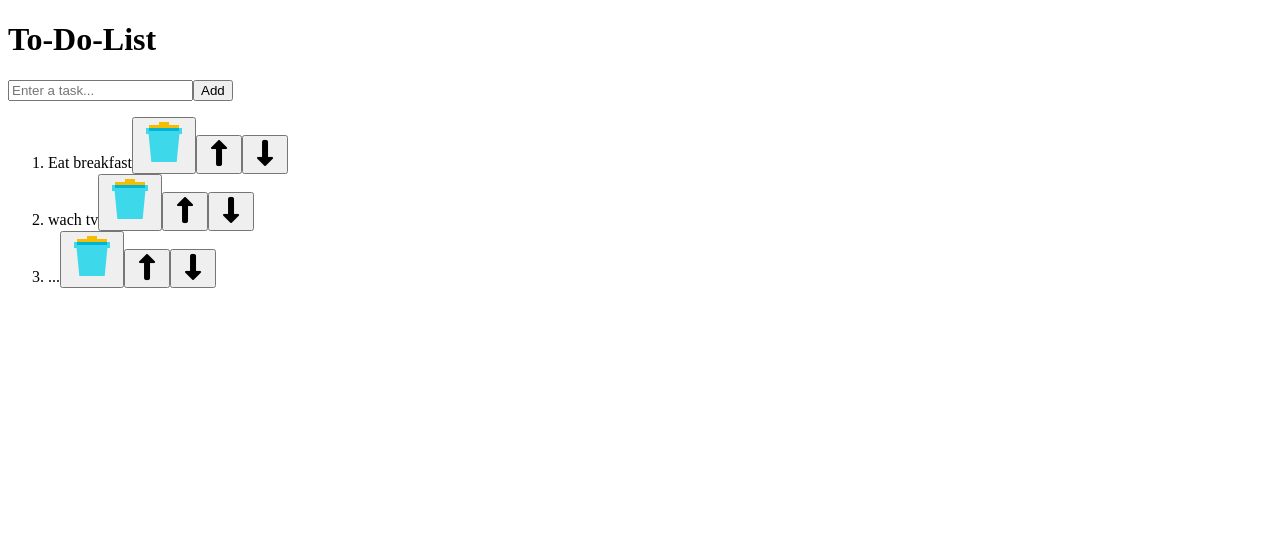
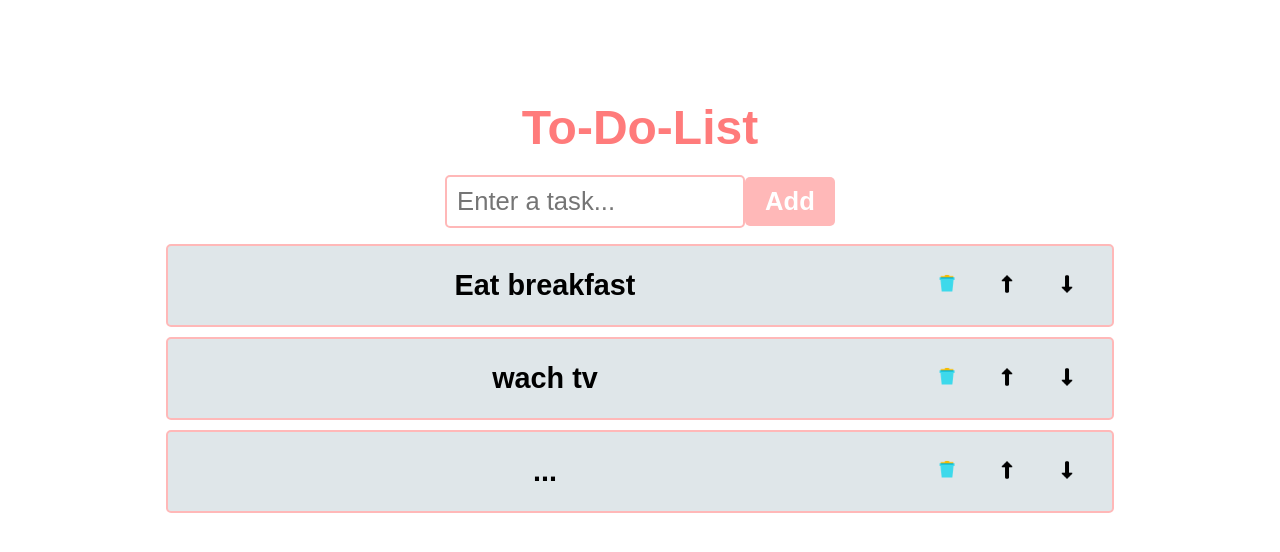
Before and after one commit to iremwacar/React-TodoList, a React (Vite) app: page / in a window 1280 px wide. Shown: the top 552 px of the page. Built offline with nearby package versions, Linux system fonts and the light colour scheme.

Commit message:
frontend commit

```diff
--- a/src/ToDoList.jsx
+++ b/src/ToDoList.jsx
@@ -27,15 +27,18 @@ function ToDoList() {
     if(index>0){
       const updateTasks = [...tasks];
       [updateTasks[index],updateTasks[index-1]] = [updateTasks[index -1],updateTasks[index]];
-      setTasks();
+      setTasks(updateTasks);
     }
   }
 
   function moveTaskDown(index) {
-    if(index>tasks.length-1){
-      const updateTasks = [...tasks];
-      [updateTasks[index -1],updateTasks[index]] = [updateTasks[index],updateTasks[index-1]];
-      setTasks();
+    if (index < tasks.length - 1) {
+      const updatedTasks = [...tasks];
+      [updatedTasks[index], updatedTasks[index + 1]] = [
+        updatedTasks[index + 1],
+        updatedTasks[index],
+      ];
+      setTasks(updatedTasks);
     }
   }
 
@@ -59,14 +62,14 @@ function ToDoList() {
         {tasks.map((task, index) => (
           <li key={index}>
             <span className="text">{task}</span>
-            <button className="delete-button" onClick={() => deleteTask(index)}>
-              <img src={Delete}></img>
+            <button className="delete-button" id="btn" onClick={() => deleteTask(index)}>
+              <img className="delete-img" id="img" src={Delete}></img>
             </button>
-            <button className="up-button" onClick={() => moveTaskUp(index)}>
-              <img src={Up}></img>
+            <button className="up-button" id="btn" onClick={() => moveTaskUp(index)}>
+              <img className="up-img" id="img" src={Up}></img>
             </button>
-            <button className="down-button" onClick={() => moveTaskDown}>
-              <img src={Down}></img>
+            <button className="down-button" id="btn" onClick={() => moveTaskDown(index)}>
+              <img className="down-img" id="img" src={Down}></img>
             </button>
           </li>
         ))}
--- a/src/index.css
+++ b/src/index.css
@@ -1,5 +1,85 @@
-.to-do-list{
+.to-do-list {
     font-family: Arial, Helvetica, sans-serif;
     text-align: center;
-    margin-top: 100px;
-}
+    margin: 100px auto; /* Sayfanın ortasında ve yukarıdan 100px boşluk bırakma */
+    max-width: 75%; /* İçeriğin maksimum genişliği %75 */
+  }
+
+  h1 {
+    font-size: 3rem; /* Başlık boyutu */
+    margin-bottom: 20px; /* Başlık ile içerik arasında boşluk bırakma */
+    color: #ff7b7b; /* Mor tonunda başlık rengi */
+  }
+
+  button {
+    font-size: 1.6rem; /* Buton metin boyutu */
+    font-weight: bold;
+    padding: 10px 20px;
+    color: white;
+    background-color: #ffb8b8; /* Pastel pembe */
+    border: none;
+    border-radius: 5px;
+    cursor: pointer;
+    transition: background-color 0.3s ease; /* Geçiş efekti */
+  }
+
+  button:hover {
+    background-color: #ff7b7b; /* Pembe tonunda hover efekti */
+  }
+
+  input[type="text"] {
+    font-size: 1.6rem; /* Metin boyutu */
+    padding: 10px;
+    border: 2px solid #ffb8b8; /* Kenarlık rengi */
+    border-radius: 5px;
+    color: #2b2b2b; /* Metin rengi */
+    width: 100%; /* Giriş kutusu genişliği */
+    max-width: 300px; /* Maksimum genişlik belirleme */
+    box-sizing: border-box; /* Kenarlık dahil genişlik hesaplama */
+  }
+
+  ol {
+    padding: 0;
+    list-style-type: none; /* Liste işaretlerini kaldırma */
+  }
+
+  li {
+    font-size: 1.8rem; /* Liste öğeleri boyutu */
+    font-weight: bold;
+    padding: 15px;
+    background-color: #dfe6e9; /* Pastel mavi */
+    margin-bottom: 10px;
+    border: 2px solid #ffb8b8; /* Kenarlık rengi */
+    border-radius: 5px;
+    display: flex;
+    align-items: center;
+  }
+
+  .text {
+    flex: 1;
+    margin-right: 10px; /* Boşluk bırakma */
+  }
+
+  .delete-button,
+  .up-button,
+  .down-button {
+    background-color: transparent; /* Şeffaf arka plan */
+    border: none;
+    cursor: pointer;
+    transition: background-color 0.3s ease; /* Geçiş efekti */
+  }
+
+  .delete-button:hover,
+  .up-button:hover,
+  .down-button:hover {
+    background-color: rgba(0, 0, 0, 0.1); /* Hover efekti */
+  }
+
+  .delete-img,
+  .up-img,
+  .down-img {
+    width: 20px;
+    height: 20px;
+    background-position: center;
+    background-size: cover;
+  }
--- a/src/main.jsx
+++ b/src/main.jsx
@@ -1,6 +1,8 @@
 import React from 'react'
 import ReactDOM from 'react-dom/client'
 import App from './App.jsx'
+import './index.css'
+
 
 ReactDOM.createRoot(document.getElementById('root')).render(
   <React.StrictMode>
```
